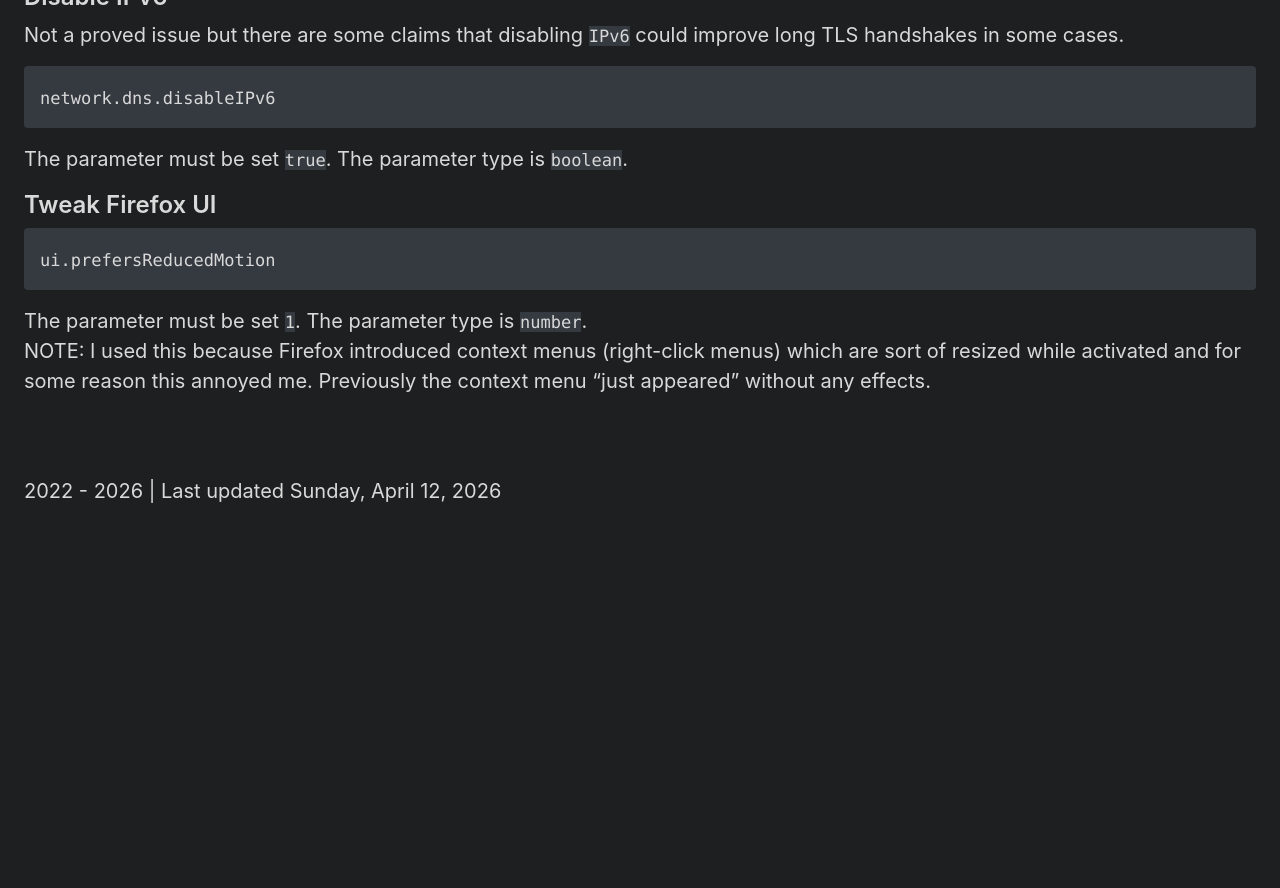
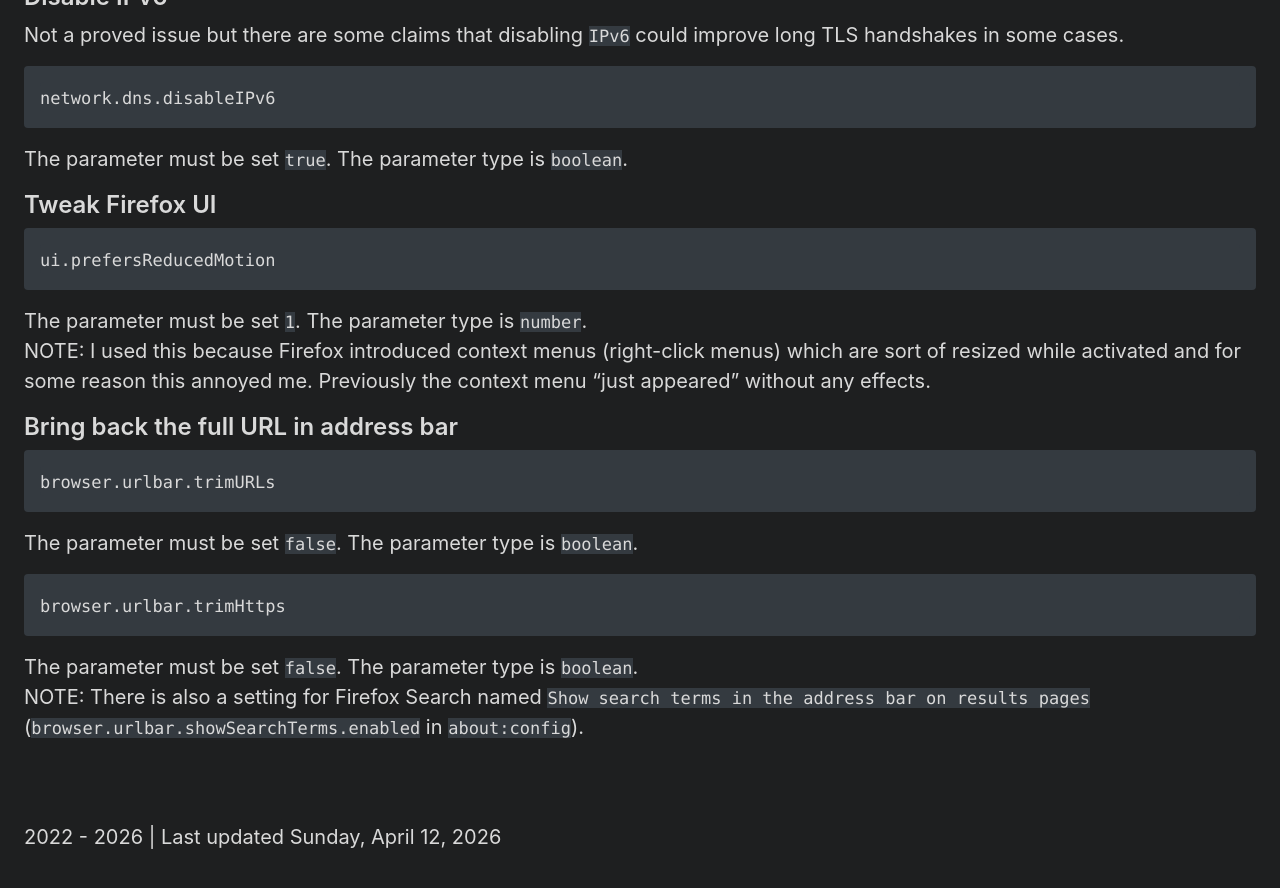
Before and after one commit to artemdevel/artemdevel.github.io, a Jekyll site: the page built from _posts/2025-11-23-firefox-cleanup.md, in a window 1280 px wide and 900 px high, scrolled down 2453 px. Shown: the top 888 px of the window. Built offline with Jekyll 4.4.1, drawn with Linux system fonts in a browser that asks for light colours; before the commit the page ends 3007 px from its top, so only the background shows below that.

Commit message:
Update Firefox cleanup

````diff
--- a/_posts/2025-11-23-firefox-cleanup.md
+++ b/_posts/2025-11-23-firefox-cleanup.md
@@ -91,3 +91,15 @@
 The parameter must be set `1`. The parameter type is `number`.
 NOTE: I used this because Firefox introduced context menus (right-click menus) which are sort of resized while activated
 and for some reason this annoyed me. Previously the context menu "just appeared" without any effects.
+
+## Bring back the full URL in address bar
+```
+browser.urlbar.trimURLs
+```
+The parameter must be set `false`. The parameter type is `boolean`.
+
+```
+browser.urlbar.trimHttps
+```
+The parameter must be set `false`. The parameter type is `boolean`.
+NOTE: There is also a setting for Firefox Search named `Show search terms in the address bar on results pages` (`browser.urlbar.showSearchTerms.enabled` in `about:config`).
````
